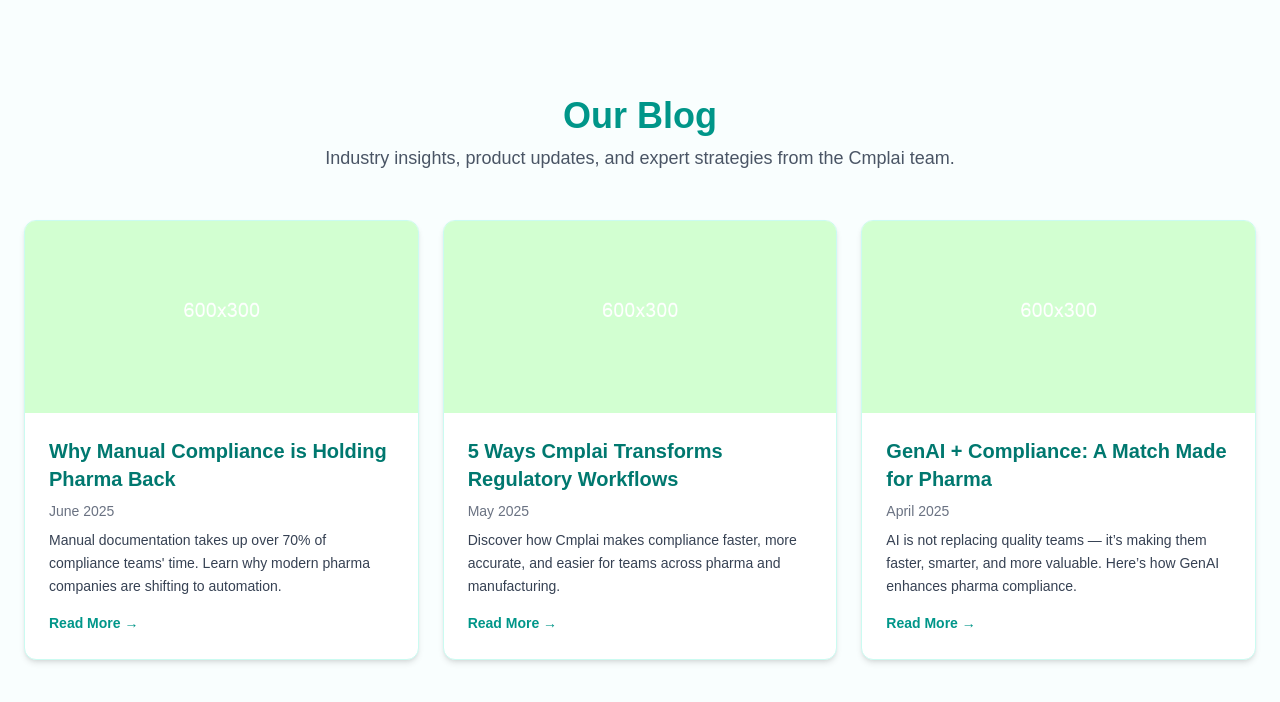
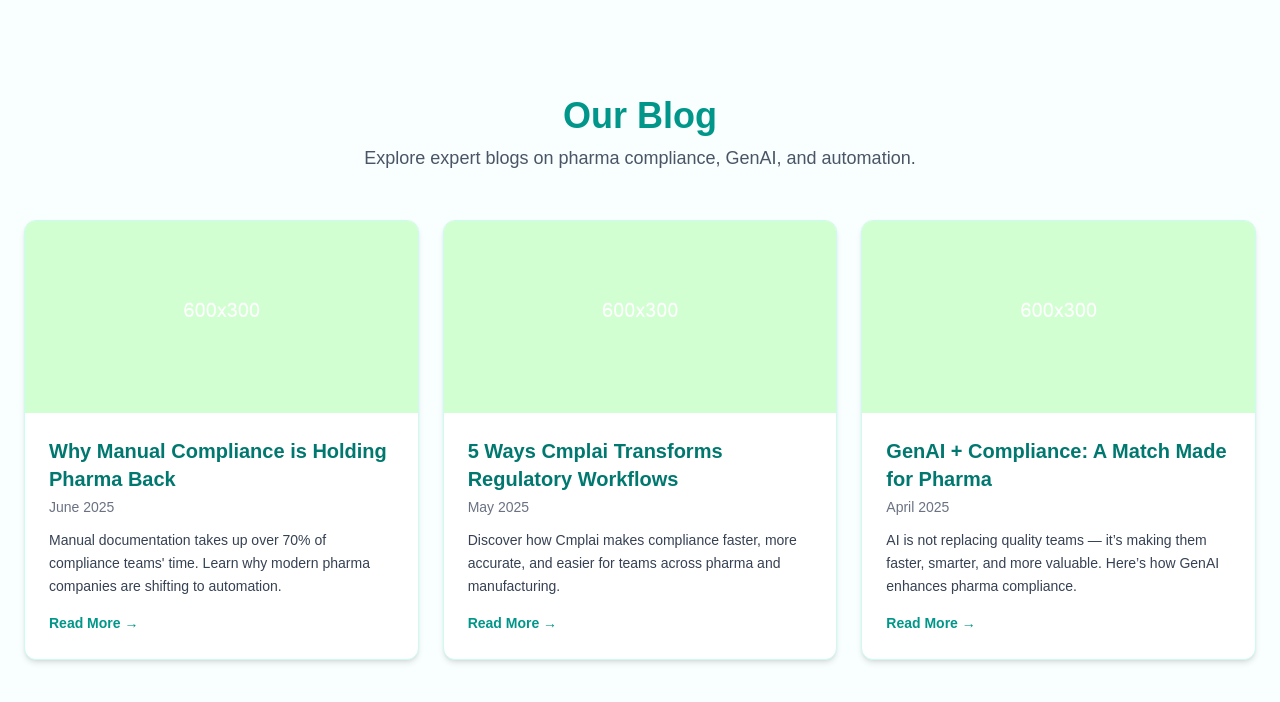
Before and after one commit to Narsimha1729/cmplai-adv, a Next.js app: page /blog in a window 1280 px wide. Shown: the top 702 px of the page. Built offline with nearby package versions, Linux system fonts and the light colour scheme.

Commit message:
Finished

```diff
--- a/app/blog/page.jsx
+++ b/app/blog/page.jsx
@@ -2,17 +2,17 @@ import BlogSection from '@/components/BlogSection';
 
 export const metadata = {
   title: 'Blog – Cmplai',
-  description: 'Explore expert blogs from the Cmplai team on compliance and automation.',
+  description: 'Insights, strategies, and updates from the Cmplai team.',
 };
 
 export default function BlogPage() {
   return (
-    <section className="py-24 px-6 bg-[#f9fefe] text-gray-800 min-h-screen">
+    <section className="py-24 px-6 bg-[#f9fefe] min-h-screen">
       <div className="max-w-7xl mx-auto">
         <div className="text-center mb-12">
           <h1 className="text-4xl font-extrabold text-teal-600">Our Blog</h1>
           <p className="text-lg text-gray-600 mt-2 max-w-2xl mx-auto">
-            Industry insights, product updates, and expert strategies from the Cmplai team.
+            Explore expert blogs on pharma compliance, GenAI, and automation.
           </p>
         </div>
         <BlogSection />
--- a/components/BlogCard.jsx
+++ b/components/BlogCard.jsx
@@ -2,32 +2,40 @@
 import { useState } from 'react';
 import Image from 'next/image';
 
-export default function BlogCard({ blog }) {
-  const [expanded, setExpanded] = useState(false);
+export default function BlogCard({ blog, expandedId, setExpandedId }) {
+  const isExpanded = expandedId === blog.id;
 
   return (
-    <div className="bg-white border border-teal-100 rounded-xl shadow-md hover:shadow-lg transition-all duration-300 overflow-hidden">
+    <div
+      className={`bg-white rounded-xl shadow-md border border-teal-100 overflow-hidden transition-all duration-300 hover:shadow-lg ${
+        isExpanded ? 'col-span-full' : ''
+      }`}
+    >
+      {/* Image */}
+      {blog.image && (
         <Image
           src={blog.image || '/placeholder.png'}
           alt={blog.title}
           width={600}
           height={300}
-        className="object-cover w-full h-48"
+          className="w-full h-48 object-cover"
         />
+      )}
 
+      {/* Content */}
       <div className="p-6">
-        <h3 className="text-xl font-bold text-teal-700 mb-2">{blog.title}</h3>
-        <p className="text-sm text-gray-500 mb-2">{blog.date}</p>
+        <h3 className="text-xl font-bold text-teal-700 mb-1">{blog.title}</h3>
+        <p className="text-sm text-gray-500 mb-3">{blog.date}</p>
 
-        <p className="text-gray-700 text-sm leading-relaxed">
-          {expanded ? blog.full : blog.summary}
+        <p className="text-gray-700 text-sm leading-relaxed whitespace-pre-line">
+          {isExpanded ? blog.full : blog.summary}
         </p>
 
         <button
-          onClick={() => setExpanded(!expanded)}
+          onClick={() => setExpandedId(isExpanded ? null : blog.id)}
           className="mt-4 text-teal-600 font-semibold text-sm hover:underline"
         >
-          {expanded ? 'Show Less' : 'Read More →'}
+          {isExpanded ? 'Show Less' : 'Read More →'}
         </button>
       </div>
     </div>
--- a/components/BlogSection.jsx
+++ b/components/BlogSection.jsx
@@ -1,3 +1,5 @@
+'use client';
+import { useState } from 'react';
 import BlogCard from './BlogCard';
 
 const blogs = [
@@ -6,7 +8,8 @@ const blogs = [
     title: 'Why Manual Compliance is Holding Pharma Back',
     date: 'June 2025',
     image: '/placeholder.png',
-    summary: 'Manual documentation takes up over 70% of compliance teams\' time. Learn why modern pharma companies are shifting to automation.',
+    summary:
+      "Manual documentation takes up over 70% of compliance teams' time. Learn why modern pharma companies are shifting to automation.",
     full: `Manual compliance processes are not just outdated — they’re a major roadblock to innovation in the pharmaceutical industry.
 
 From SOPs to validation reports, every document demands hours of human effort and cross-checking. This not only increases the risk of errors but also slows down your ability to respond to audits, change controls, and global regulatory updates.
@@ -20,7 +23,8 @@ The future of pharma belongs to those who automate — not those who manually su
     title: '5 Ways Cmplai Transforms Regulatory Workflows',
     date: 'May 2025',
     image: '/placeholder.png',
-    summary: 'Discover how Cmplai makes compliance faster, more accurate, and easier for teams across pharma and manufacturing.',
+    summary:
+      'Discover how Cmplai makes compliance faster, more accurate, and easier for teams across pharma and manufacturing.',
     full: `Regulatory teams spend most of their time preparing, reviewing, and maintaining documents — not improving them.
 
 Cmplai changes that with:
@@ -38,7 +42,8 @@ Instead of just managing documentation, you now manage outcomes — with full co
     title: 'GenAI + Compliance: A Match Made for Pharma',
     date: 'April 2025',
     image: '/placeholder.png',
-    summary: 'AI is not replacing quality teams — it’s making them faster, smarter, and more valuable. Here’s how GenAI enhances pharma compliance.',
+    summary:
+      'AI is not replacing quality teams — it’s making them faster, smarter, and more valuable. Here’s how GenAI enhances pharma compliance.',
     full: `In highly regulated industries, AI isn’t a shortcut — it’s a safety net.
 
 Cmplai integrates GenAI to generate accurate documentation based on predefined logic and templates, validate inputs in real-time, and reduce human errors across SOPs, CAPAs, and batch records.
@@ -50,10 +55,17 @@ With Cmplai, your documents aren’t just compliant — they’re intelligent.`,
 ];
 
 export default function BlogSection() {
+  const [expandedId, setExpandedId] = useState(null);
+
   return (
-    <div className="grid md:grid-cols-2 lg:grid-cols-3 gap-6">
+    <div className="grid gap-6 md:grid-cols-2 lg:grid-cols-3">
       {blogs.map((blog) => (
-        <BlogCard key={blog.id} blog={blog} />
+        <BlogCard
+          key={blog.id}
+          blog={blog}
+          expandedId={expandedId}
+          setExpandedId={setExpandedId}
+        />
       ))}
     </div>
   );
```
Lines whose indentation alone changed are shown as unchanged.
